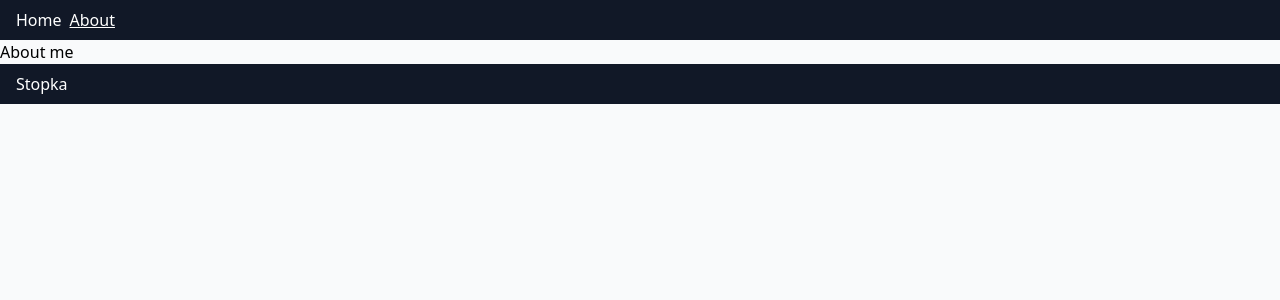
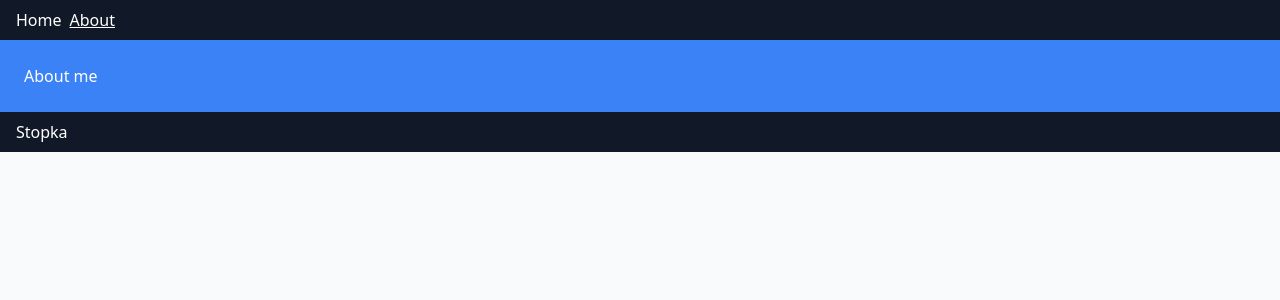
Before and after one commit to lukasz-klekner/e-commerce, a Next.js app: page /about in a window 1280 px wide. Shown: the top 300 px of the page. Built offline with nearby package versions, Linux system fonts and the light colour scheme.

Commit message:
adds Main component

```diff
--- /dev/null
+++ b/components/Main.tsx
@@ -0,0 +1,13 @@
+import { ReactNode } from "react"
+
+interface MainProps {
+    children: ReactNode
+  }
+
+  export const Main = ({ children } : MainProps) => {
+    return (
+      <main className="bg-blue-500 text-white flex-grow p-6 gap-6 grid sm:grid-cols-2">
+        {children}
+      </main>
+    )
+  }
--- a/pages/about.tsx
+++ b/pages/about.tsx
@@ -1,13 +1,14 @@
 import { Footer } from "../components/Footer"
 import { Header } from "../components/Header"
+import { Main } from "../components/Main"
 
 const About = () => {
     return (
-    <div>
+    <div className="max-w-7xl mx-auto w-full">
         <Header />
-        <main>
+        <Main>
             About me
-        </main>
+        </Main>
         <Footer />
     </div>
     )
--- a/pages/index.tsx
+++ b/pages/index.tsx
@@ -1,6 +1,7 @@
 import { Footer } from "../components/Footer"
 import { Header } from "../components/Header"
 import { Product } from "../components/Product"
+import { Main } from "../components/Main"
 
 const DUMMY_DATA = {
   description: "Tradycyjnie uznawano go za podobiznę Josefy Bayeu, jedynej żony artysty, gdyż tak został opisany w jednym z inwentarzy przeprowadzonych w domu Goi, a następnie w muzealnych katalogach. Obecnie krytycy sztuki mają wątpliwości co do tej identyfikacji, a także daty powstania samego obrazu. Nie udało się stwierdzić z całkowitą pewnością, kogo przedstawia portret. Według historyków sztuki z Prado – najprawdopodobniej jest to podobizna Leokadii Zorrilli de Weiss, młodej szlachcianki, towarzyszki życia Goi po śmierci jego żony. Prawdopodobnie nie był to obraz wykonany na zamówienie – w przeciwieństwie do większości portretów pędzla Goi, lecz dzieło o prywatnym charakterze przedstawiające osobę z bliskiego otoczenia artysty. Ze względu na",
@@ -8,14 +9,15 @@ const DUMMY_DATA = {
   thumbnailAlt: 'barista nalewa kawe do Chemexa',
   rating: 5
 }
+
 const Home = () => {
   return (
     <div className="flex flex-col min-h-screen max-w-7xl mx-auto w-full">
       <Header />
 
-      <main className="bg-blue-500 text-white flex-grow p-6 gap-6 grid sm:grid-cols-2">
+      <Main>
         <Product data={DUMMY_DATA}/>
-      </main>
+      </Main>
 
       <Footer />
     </div>
```
